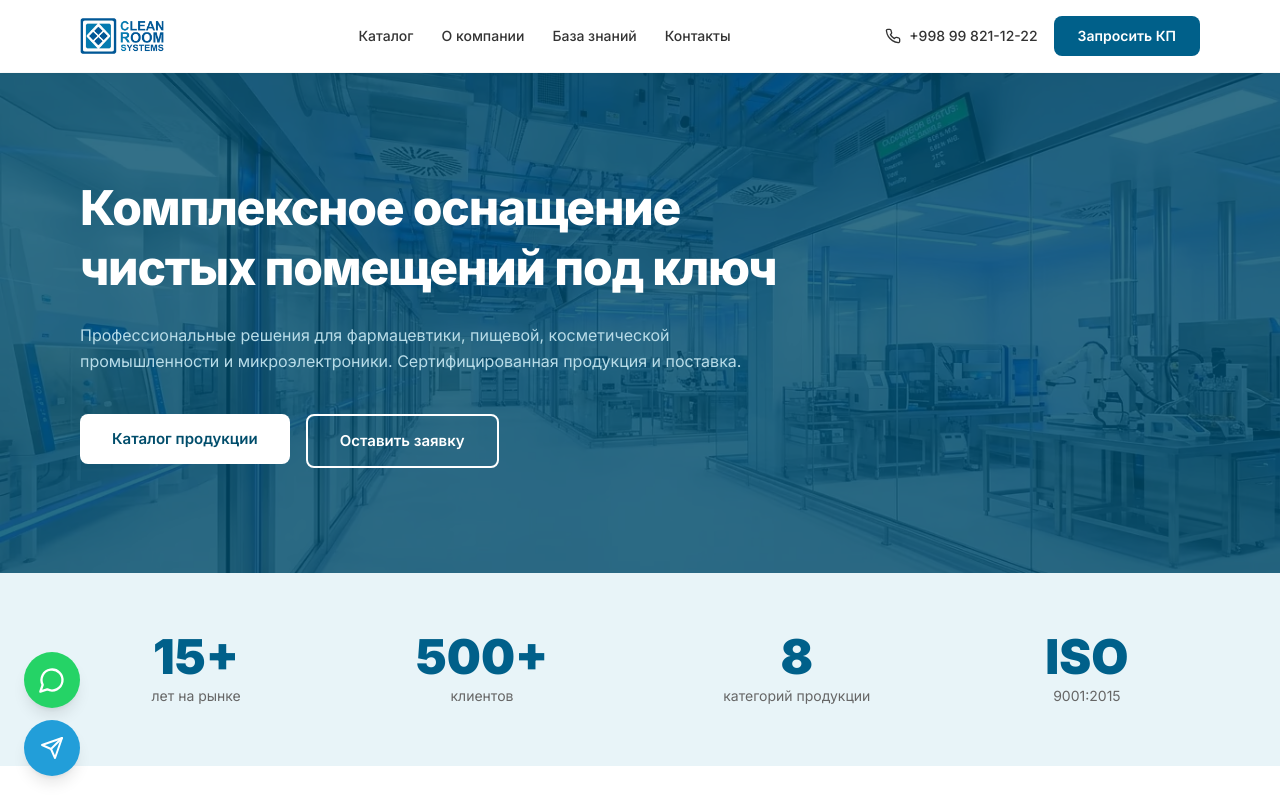
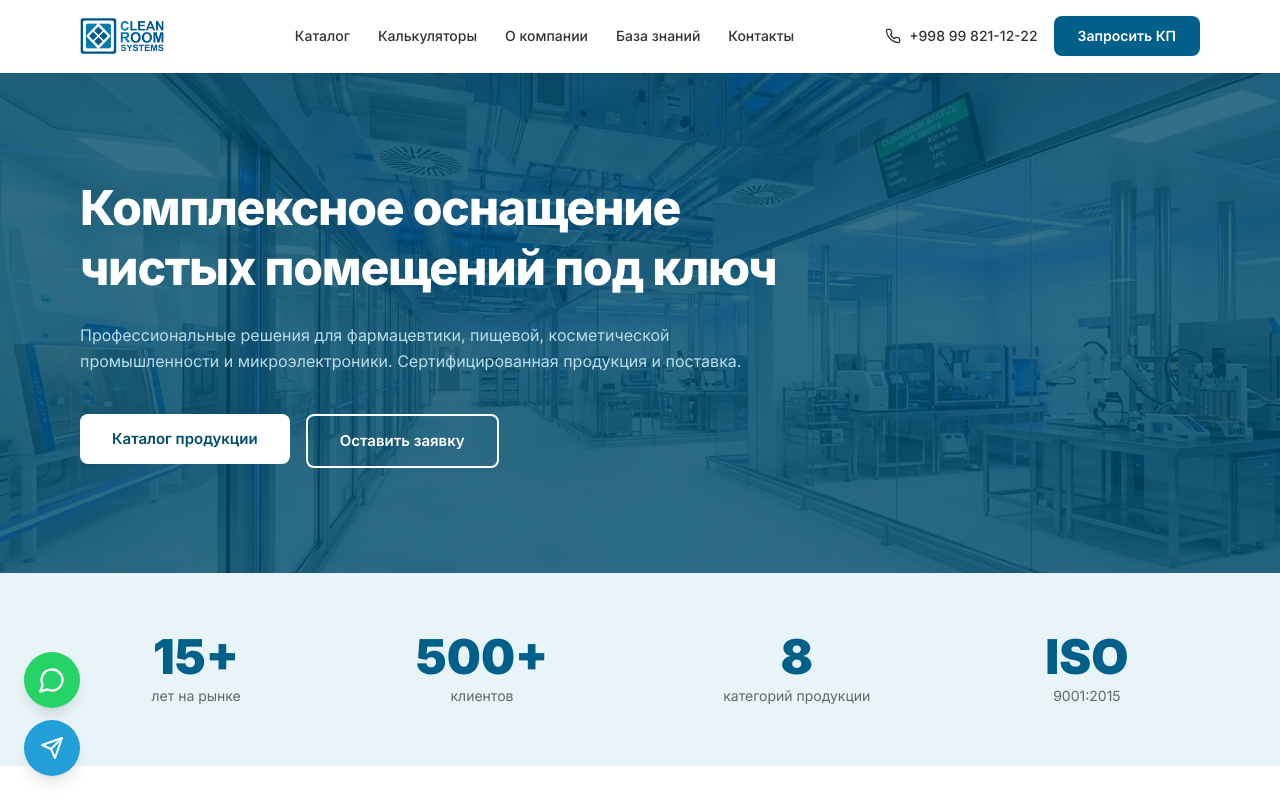
Before and after one commit to handenis86-ux/clean-room-system, a Next.js app: page / in a window 1280 px wide. Shown: the top 800 px of the page. Built offline with nearby package versions, Linux system fonts and the light colour scheme.

Commit message:
Add Калькуляторы link to main nav (desktop + mobile)

```diff
--- a/src/components/layout/Header.tsx
+++ b/src/components/layout/Header.tsx
@@ -9,6 +9,7 @@ import Logo from '@/components/ui/Logo';
 
 const navLinks = [
   { label: 'Каталог', href: '/catalog' },
+  { label: 'Калькуляторы', href: '/tools' },
   { label: 'О компании', href: '/company/about' },
   { label: 'База знаний', href: '/blog' },
   { label: 'Контакты', href: '/contacts' },
```
